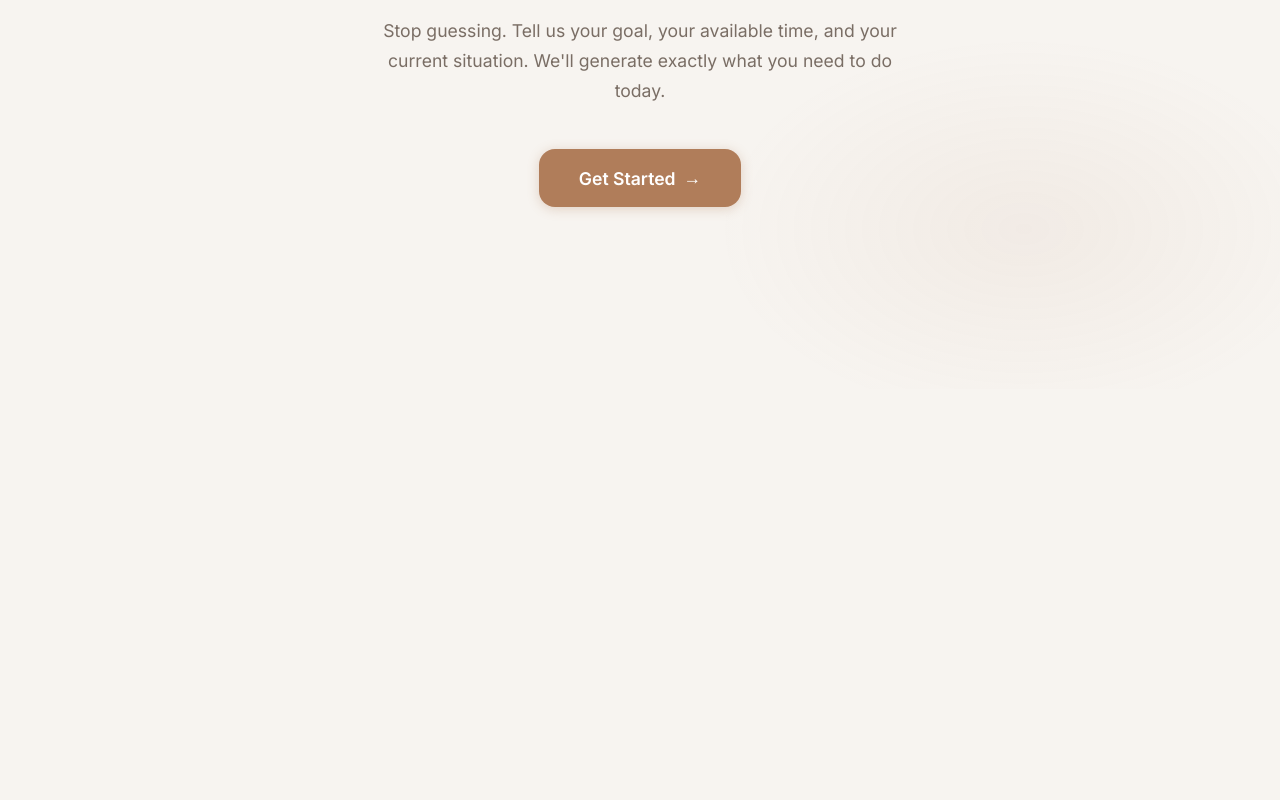
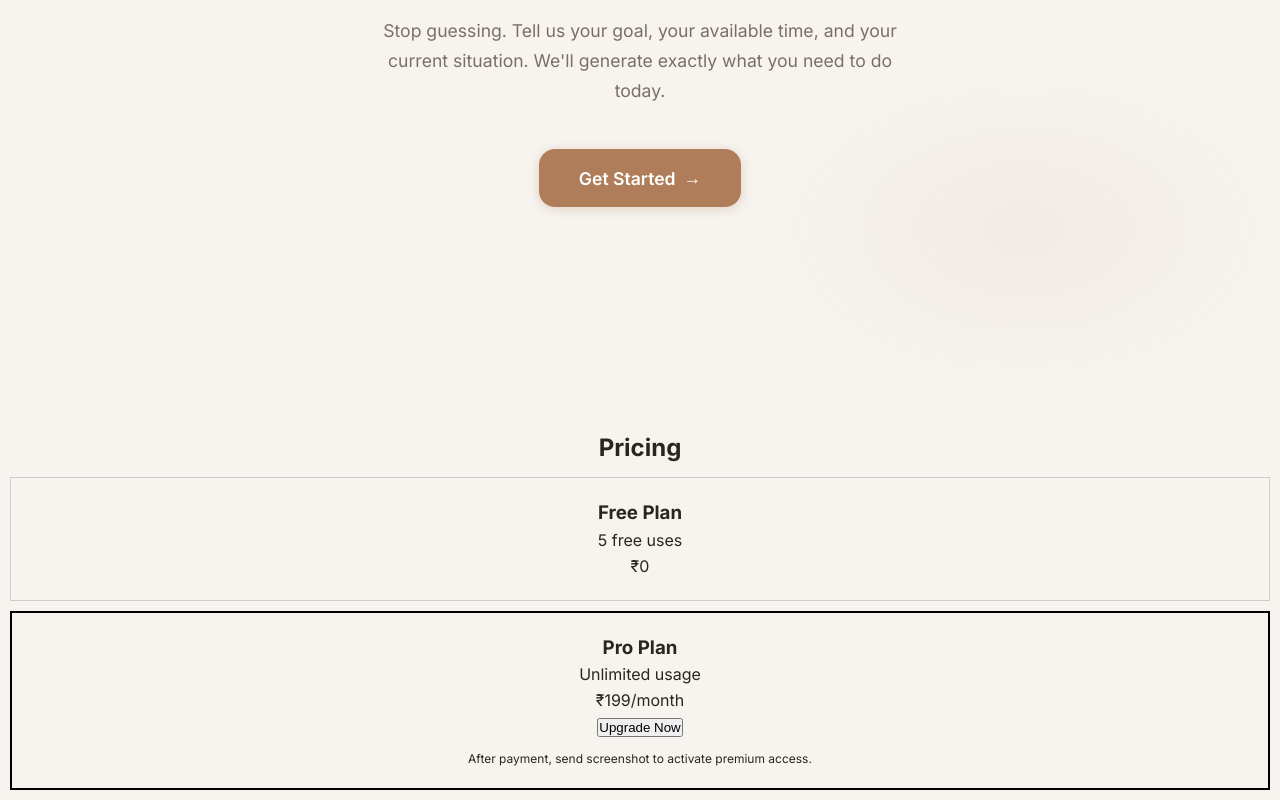
Before and after one commit to MirAli28/abc, a website: page index.html in a window 1280 px wide. Shown: the part 411-1211 px from the top of the page. Before the commit the page ends 800 px from the top, so only its background shows below. Drawn offline with nearby package versions, Linux system fonts and the light colour scheme; a web font is replaced by a local one.

Commit message:
Add files via upload

```diff
--- a/index.html
+++ b/index.html
@@ -1016,6 +1016,34 @@
         .replace(/>/g, "&gt;")
         .replace(/"/g, "&quot;");
     }
-  </script>
+  </script></script>
+
+<!-- ✅ PASTE YOUR PRICING CODE HERE -->
+<div style="text-align:center; margin-top:40px;">
+  <h2>Pricing</h2>
+
+  <div style="border:1px solid #ccc; padding:20px; margin:10px;">
+    <h3>Free Plan</h3>
+    <p>5 free uses</p>
+    <p>₹0</p>
+  </div>
+
+  <div style="border:2px solid black; padding:20px; margin:10px;">
+    <h3>Pro Plan</h3>
+    <p>Unlimited usage</p>
+    <p>₹199/month</p>
+
+    <button onclick="window.location.href='YOUR_LINK_HERE'">
+      Upgrade Now
+    </button>
+
+    <p style="font-size:12px; margin-top:10px;">
+      After payment, send screenshot to activate premium access.
+    </p>
+  </div>
+</div>
+
 </body>
 </html>
+</body>
+</html>
```
